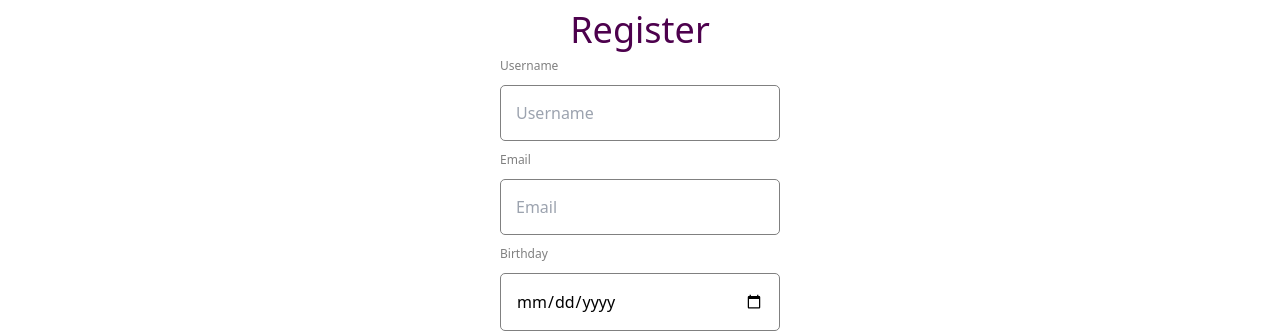
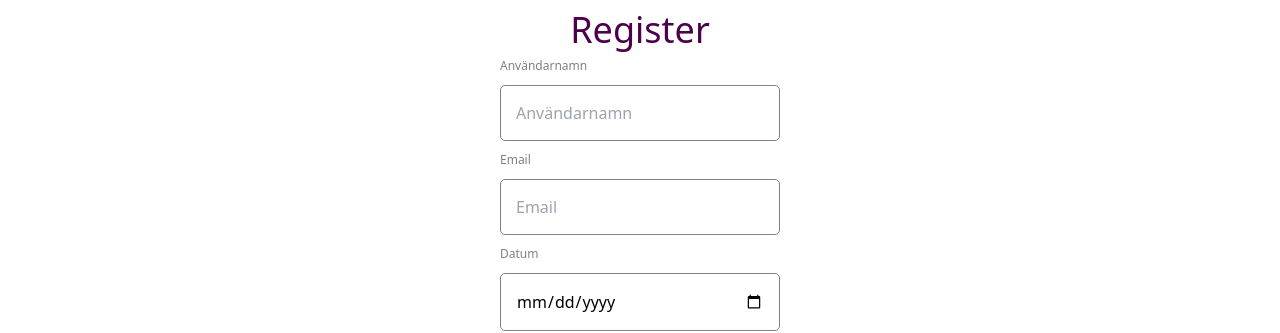
Before and after one commit to justdReas/Korkort_App, a React (Create React App) app: page / in a window 1280 px wide. Shown: the part 295-628 px from the top of the page. Built offline with nearby package versions, Linux system fonts and the light colour scheme.

Commit message:
reCaptcha

```diff
--- a/public/index.html
+++ b/public/index.html
@@ -7,8 +7,13 @@
     <link href="/dist/output.css" rel="stylesheet" />
 
     <title>Right2Drive</title>
+
   </head>
   <body>
+     <div class="form-group">
+    <div class="g-recaptcha" data-sitekey="6Lfh-xoeAAAAAL6D9bn_LABq10M1ZtpYup5-wksY"></div>
+    </div>
+    <script src="https://www.google.com/recaptcha/api.js" async defer></script>
     <noscript>You need to enable JavaScript to run this app.</noscript>
     <div id="root"></div>
   </body>
--- a/src/App.js
+++ b/src/App.js
@@ -14,7 +14,7 @@ function App() {
   const [values, setValues] = useState({
     username: "",
     email: "",
-    birthday: "",
+    datum: "",
     password: "",
     confirmPassword: "",
   });
@@ -24,10 +24,10 @@ function App() {
       id: 1,
       name: "username",
       type: "text",
-      placeholder: "Username",
+      placeholder: "Användarnamn",
       errorMessage:
         "Username should be 3-16 characters and shouldn't include any special character!",
-      label: "Username",
+      label: "Användarnamn",
       pattern: "^[A-Za-z0-9]{3,16}$",
       required: true,
     },
@@ -44,8 +44,8 @@ function App() {
       id: 3,
       name: "birthday",
       type: "date",
-      placeholder: "Birthday",
-      label: "Birthday",
+      placeholder: "Datum",
+      label: "Datum",
     },
     {
       id: 4,
```
